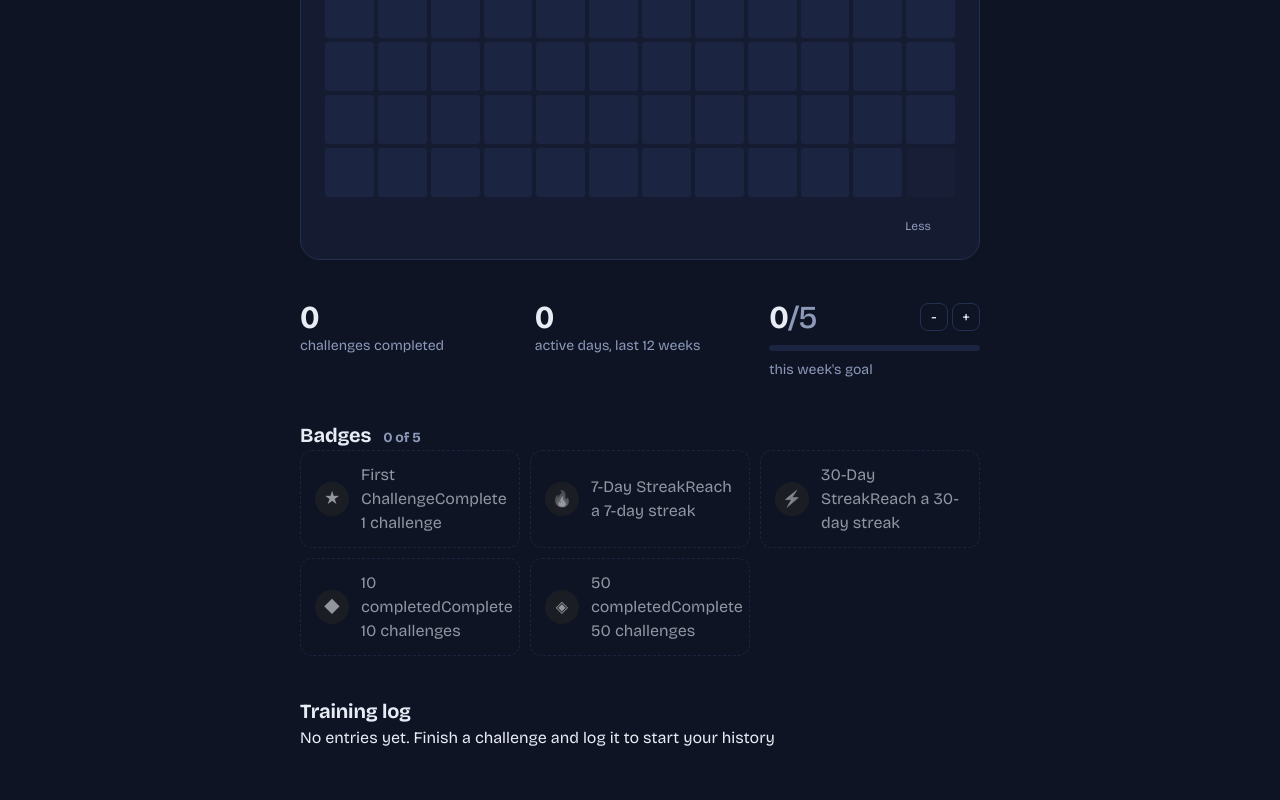
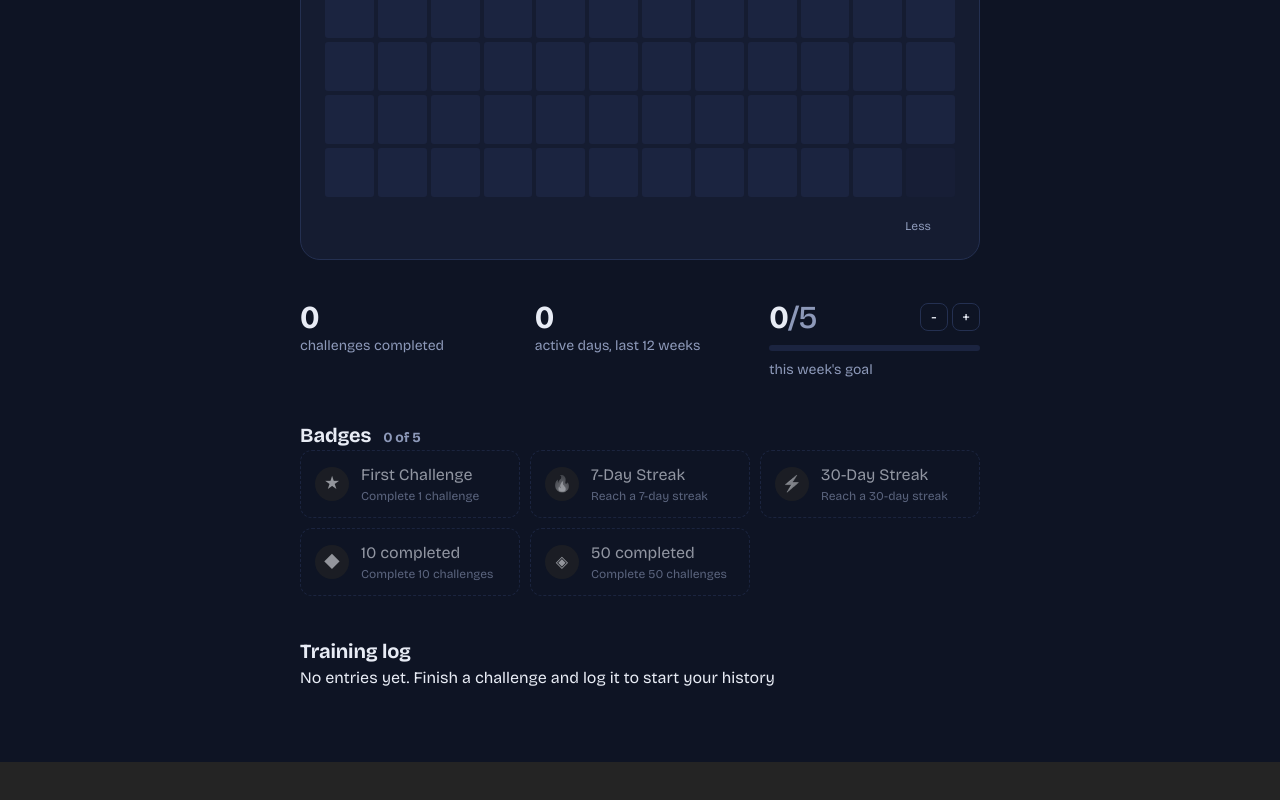
Before and after one commit to robertoandino/challenge-me, a React (Vite) app: page /profile in a window 1280 px wide. Shown: the part 554-1354 px from the top of the page. After the commit the page ends 1316 px from the top, so only its background shows below. Built offline with nearby package versions, Linux system fonts and the light colour scheme.

Commit message:
Updating profile page

```diff
--- a/src/components/Profile/Profile.css
+++ b/src/components/Profile/Profile.css
@@ -374,6 +374,22 @@
     filter: grayscale(1);
 }
 
+.pf-badge.on .pf-badge-icon {
+    filter: none;
+    background: var(--pf-h1);
+}
+
+.pf-badge-text {
+    display: flex;
+    flex-direction: column;
+    min-width: 0;
+}
+
+.pf-badge-hint {
+    font-size: 0.75rem;
+    color: var(--pf-muted);
+}
+
 /* Main Div */
 .profile-page {
     min-height: 100vh;
```
